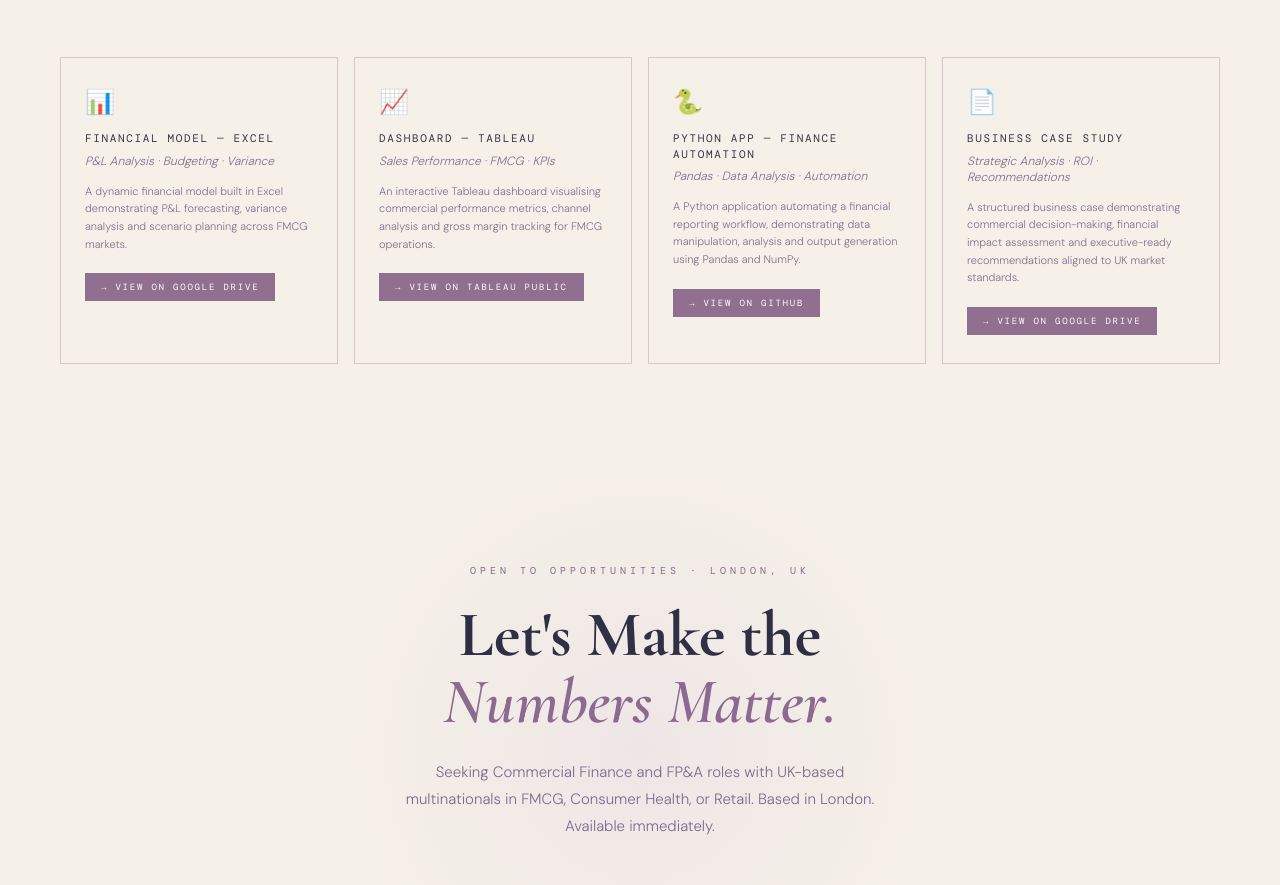
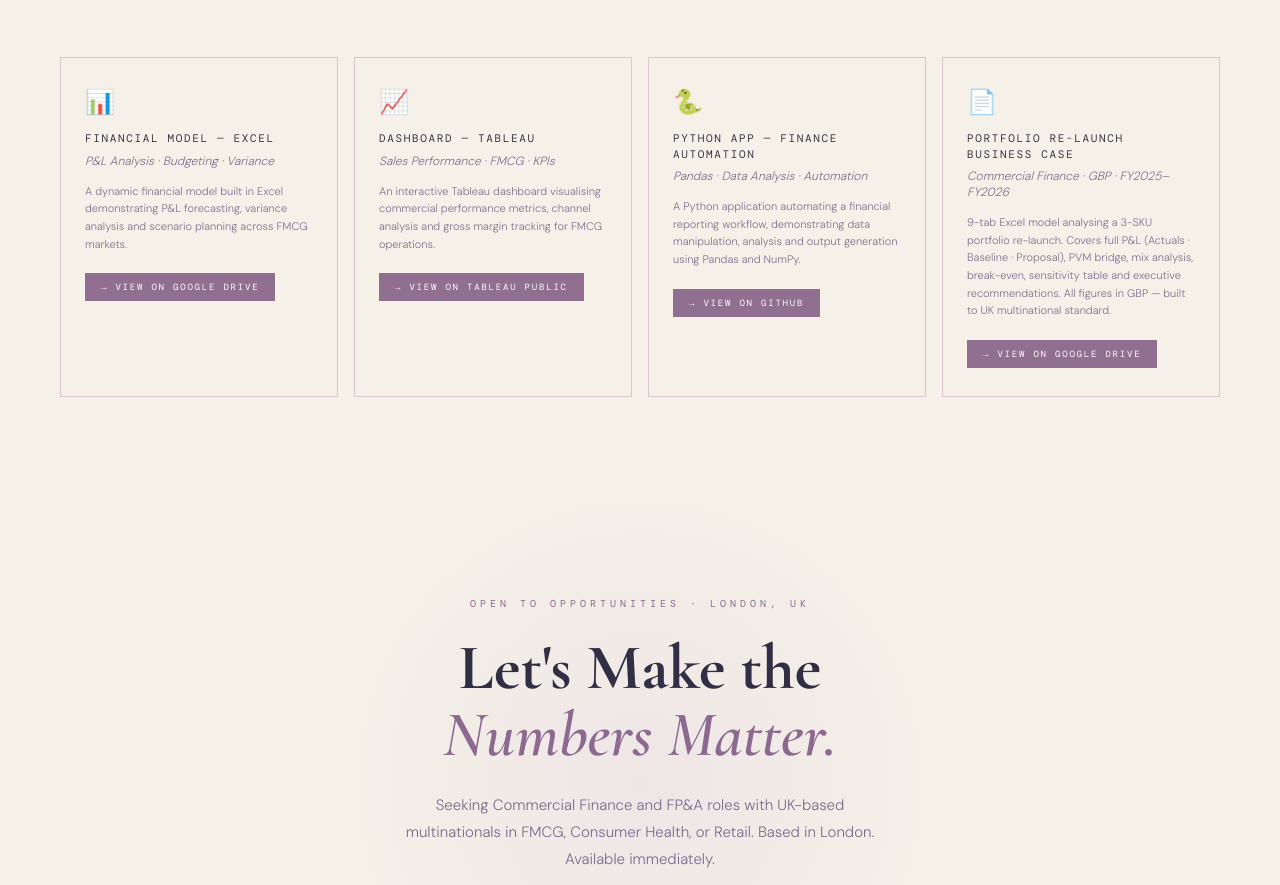
Before and after one commit to joselynemarqueza-boop/FinancePortfolio, a plain HTML site: page index.html in a window 1280 px wide. Shown: the part 3987-4872 px from the top of the page. Drawn offline with nearby package versions, Linux system fonts and the light colour scheme; a web font is replaced by a local one.

Commit message:
Update business case details in index.html
Updated the business case details to reflect the portfolio re-launch, including issuer and description changes.

```diff
--- a/index.html
+++ b/index.html
@@ -1165,10 +1165,10 @@
     <!-- PROJECT 4: Business Case -->
     <div class="cert-card" style="opacity:0.95;">
       <span class="cert-badge">📄</span>
-      <div class="cert-name">Business Case Study</div>
-      <div class="cert-issuer" style="margin-bottom:14px;">Strategic Analysis · ROI · Recommendations</div>
+      <div class="cert-name">Portfolio Re-launch Business Case</div>
+      <div class="cert-issuer" style="margin-bottom:14px;">Commercial Finance · GBP · FY2025–FY2026</div>
       <div style="font-size:11px; color:var(--mist); line-height:1.6; margin-bottom:20px;">
-        A structured business case demonstrating commercial decision-making, financial impact assessment and executive-ready recommendations aligned to UK market standards.
+        9-tab Excel model analysing a 3-SKU portfolio re-launch. Covers full P&L (Actuals · Baseline · Proposal), PVM bridge, mix analysis, break-even, sensitivity table and executive recommendations. All figures in GBP — built to UK multinational standard.
       </div>
       <a href=https://docs.google.com/spreadsheets/d/1UpcCy7n1lnsFRtaZUPXyNgF5M8773Y2c/edit?usp=drive_link&ouid=112011830943617920436&rtpof=true&sd=true target="_blank" style="font-family:'DM Mono',monospace; font-size:9px; letter-spacing:0.2em; color:#fff; background:var(--lavender); text-transform:uppercase; padding:8px 16px; text-decoration:none; display:inline-block; transition: all 0.3s ease;">→ View on Google Drive</a>
     </div>
```
